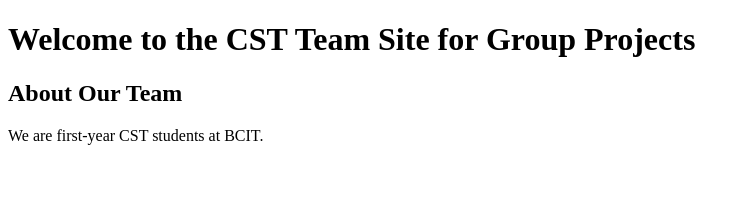
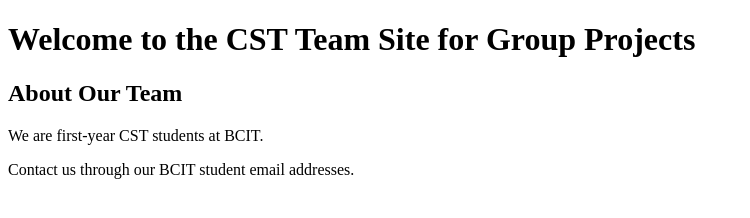
Before and after one commit to bayingana55/cst-team-site, a plain HTML site: page index.html in a window 1280 px wide. Shown: the whole page, without its empty margins (0-750 px from the left). Drawn offline with Linux system fonts and the light colour scheme.

Commit message:
Add contact line to home page

```diff
--- a/index.html
+++ b/index.html
@@ -7,5 +7,6 @@
 <h1>Welcome to the CST Team Site for Group Projects</h1>
         <h2>About Our Team</h2>
     <p>We are first-year CST students at BCIT.</p>
+    <p>Contact us through our BCIT student email addresses.</p>
   </body>
 </html>
```
